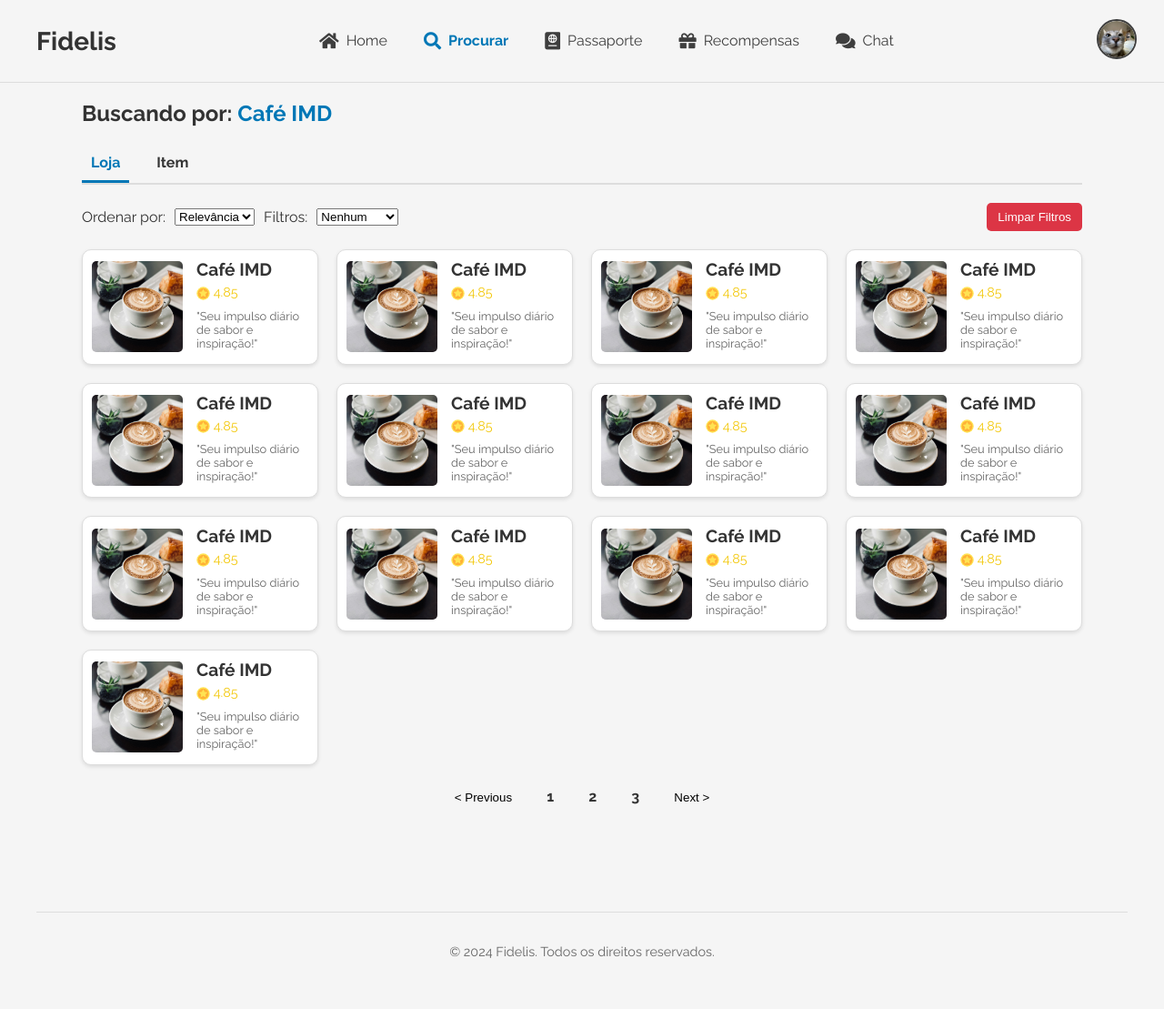
After one commit to thigoai/Fidelis, a PHP site: page /Usuario/resultado.html in a window 1280 px wide. The commit adds this page. Shown: the whole page at 91% size. Run offline with PHP 8.4, Linux system fonts and the light colour scheme; a stand-in replaces the project's code that opens the database connection.

Commit message:
Resultado da pesquisa (só com exemplo provisório)

```diff
--- a/Usuario/chat.html
+++ b/Usuario/chat.html
@@ -81,5 +81,6 @@
     </div>
     <script src="../script/pesquisa.js"></script>
     <script src="../script/perfil.js"></script>
+    <script src="../script/resultado.js"></script>
 </body>
 </html>
--- a/Usuario/hub.html
+++ b/Usuario/hub.html
@@ -147,14 +147,12 @@
                 <button id="next3" class="scroll-btn right" onclick="scrollCarousel('carousel3', 1, 'prev3', 'next3')">&gt;</button>
             </div>
         </section>
-
-
-        <!-- Rodapé -->
         <footer class="main-footer">
             <p>&copy; 2024 Fidelis. Todos os direitos reservados.</p>
         </footer>
     </div>
     <script src="../script/pesquisa.js"></script>
     <script src="../script/perfil.js"></script>
+    <script src="../script/resultado.js"></script>
 </body>
 </html>
--- a/Usuario/loja.html
+++ b/Usuario/loja.html
@@ -180,5 +180,6 @@
         <script src="../script/loja.js"></script>
         <script src="../script/pesquisa.js"></script>
         <script src="../script/perfil.js"></script>
+        <script src="../script/resultado.js"></script>
 </body>
 </html>
--- a/Usuario/passaport.html
+++ b/Usuario/passaport.html
@@ -64,5 +64,6 @@
     </div>
     <script src="../script/pesquisa.js"></script>
     <script src="../script/perfil.js"></script>
+    <script src="../script/resultado.js"></script>
 </body>
 </html>
--- a/Usuario/perfil.html
+++ b/Usuario/perfil.html
@@ -17,7 +17,7 @@
             <h1 class="logo"><a href="hub.html">Fidelis</a></h1>
             <nav>
                 <ul class="nav-links">
-                    <li><a href="hub.html" class="active"><i class="fas fa-home"></i> Home </a></li>
+                    <li><a href="hub.html"><i class="fas fa-home"></i> Home </a></li>
                     <li><a href="pesquisa.html" id="search-link"><i class="fas fa-search"></i> Procurar</a></li>
                     <li><a href="passaport.html"><i class="fas fa-passport"></i> Passaporte</a></li>
                     <li><a href="recompensas.html"><i class="fas fa-gift"></i> Recompensas</a></li>
--- a/Usuario/recompensas.html
+++ b/Usuario/recompensas.html
@@ -54,5 +54,6 @@
     </div>
     <script src="../script/pesquisa.js"></script>
     <script src="../script/perfil.js"></script>
+    <script src="../script/resultado.js"></script>
 </body>
 </html>
--- /dev/null
+++ b/Usuario/resultado.html
@@ -0,0 +1,199 @@
+<!DOCTYPE html>
+<html lang="pt-br">
+<head>
+    <meta charset="UTF-8">
+    <meta name="viewport" content="width=device-width, initial-scale=1.0">
+    <title>Fidelis - Hub</title>
+    <link rel="stylesheet" href="../css/resultado.css">
+    <link rel="stylesheet" href="../css/header.css">
+    <link href="https://fonts.googleapis.com/css2?family=Raleway:wght@400;700&display=swap" rel="stylesheet">
+    <link href="https://cdnjs.cloudflare.com/ajax/libs/font-awesome/5.15.4/css/all.min.css" rel="stylesheet">
+
+</head>
+<body>
+    <div class="container">
+        <!-- Cabeçalho -->
+        <header class="main-header">
+            <h1 class="logo"><a href="hub.html">Fidelis</a></h1>
+            <nav>
+                <ul class="nav-links">
+                    <li><a href="hub.html"><i class="fas fa-home"></i> Home </a></li>
+                    <li><a href="pesquisa.html" class="active" id="search-link"><i class="fas fa-search"></i> Procurar</a></li>
+                    <li><a href="passaport.html"><i class="fas fa-passport"></i> Passaporte</a></li>
+                    <li><a href="recompensas.html"><i class="fas fa-gift"></i> Recompensas</a></li>
+                    <li><a href="chat.html"><i class="fas fa-comments"></i> Chat</a></li>
+                </ul>
+            </nav>
+            <div class="profile-container">
+                <img src="../images/profile.jpg" alt="Foto de Perfil" class="profile-picture" id="profilePicture">
+                <div class="dropdown-menu" id="dropdownMenu">
+                  <ul>
+                    <li><a href="perfil.html">Meu Perfil</a></li>
+                    <li><a href="#">Configurações</a></li>
+                    <li><a href="#">Sair</a></li>
+                  </ul>
+                </div>
+            </div>
+        </header>
+
+        <div class="search-container">
+            <div class="search-bar" id="search-bar" style="display: none;">
+                <input type="text" placeholder="Digite para pesquisar..." id="search-input">
+            </div>
+        </div>
+
+        <main class="resultado-container">
+            <h2>Buscando por: <span class="highlight">Café IMD</span></h2>
+
+            <nav class="tabs">
+                <a href="#" class="tab active">Loja</a>
+                <a href="#" class="tab">Item</a>
+            </nav>
+
+            <div class="filtros">
+                <div class="filtros-controles">
+                    <label for="ordenar">Ordenar por:</label>
+                    <select id="ordenar" aria-placeholder="Ordenar por:">
+                        <option value="relevancia">Relevância</option>
+                        <option value="avaliacao">Avaliação</option>
+                    </select>
+
+                    <label for="filtros">Filtros:</label>
+                    <select id="filtros">
+                        <option value="nenhum">Nenhum</option>
+                        <option value="promo">Promoções</option>
+                    </select>
+                </div>
+                <button id="limparFiltros">Limpar Filtros</button>
+            </div>
+
+            <section class="resultados">
+                <div class="grid">
+                    <!-- Exemplo de cartão -->
+                    <div class="card">
+                        <img src="../images/cafe.jpg" alt="Café IMD">
+                        <div class="card-content">
+                            <h3>Café IMD</h3>
+                            <p><span><img src="../images/estrela.svg" style="width: 15px; height: auto;vertical-align: middle;"> 4.85</span></p>
+                            <p>"Seu impulso diário de sabor e inspiração!"</p>
+                        </div>
+                    </div>
+                    <div class="card">
+                        <img src="../images/cafe.jpg" alt="Café IMD">
+                        <div class="card-content">
+                            <h3>Café IMD</h3>
+                            <p><span><img src="../images/estrela.svg" style="width: 15px; height: auto;vertical-align: middle;"> 4.85</span></p>
+                            <p>"Seu impulso diário de sabor e inspiração!"</p>
+                        </div>
+                    </div>
+                    <div class="card">
+                        <img src="../images/cafe.jpg" alt="Café IMD">
+                        <div class="card-content">
+                            <h3>Café IMD</h3>
+                            <p><span><img src="../images/estrela.svg" style="width: 15px; height: auto;vertical-align: middle;"> 4.85</span></p>
+                            <p>"Seu impulso diário de sabor e inspiração!"</p>
+                        </div>
+                    </div>
+                    <div class="card">
+                        <img src="../images/cafe.jpg" alt="Café IMD">
+                        <div class="card-content">
+                            <h3>Café IMD</h3>
+                            <p><span><img src="../images/estrela.svg" style="width: 15px; height: auto;vertical-align: middle;"> 4.85</span></p>
+                            <p>"Seu impulso diário de sabor e inspiração!"</p>
+                        </div>
+                    </div>
+                    <div class="card">
+                        <img src="../images/cafe.jpg" alt="Café IMD">
+                        <div class="card-content">
+                            <h3>Café IMD</h3>
+                            <p><span><img src="../images/estrela.svg" style="width: 15px; height: auto;vertical-align: middle;"> 4.85</span></p>
+                            <p>"Seu impulso diário de sabor e inspiração!"</p>
+                        </div>
+                    </div>
+                    <div class="card">
+                        <img src="../images/cafe.jpg" alt="Café IMD">
+                        <div class="card-content">
+                            <h3>Café IMD</h3>
+                            <p><span><img src="../images/estrela.svg" style="width: 15px; height: auto;vertical-align: middle;"> 4.85</span></p>
+                            <p>"Seu impulso diário de sabor e inspiração!"</p>
+                        </div>
+                    </div>
+                    <div class="card">
+                        <img src="../images/cafe.jpg" alt="Café IMD">
+                        <div class="card-content">
+                            <h3>Café IMD</h3>
+                            <p><span><img src="../images/estrela.svg" style="width: 15px; height: auto;vertical-align: middle;"> 4.85</span></p>
+                            <p>"Seu impulso diário de sabor e inspiração!"</p>
+                        </div>
+                    </div>
+                    <div class="card">
+                        <img src="../images/cafe.jpg" alt="Café IMD">
+                        <div class="card-content">
+                            <h3>Café IMD</h3>
+                            <p><span><img src="../images/estrela.svg" style="width: 15px; height: auto;vertical-align: middle;"> 4.85</span></p>
+                            <p>"Seu impulso diário de sabor e inspiração!"</p>
+                        </div>
+                    </div>
+                    <div class="card">
+                        <img src="../images/cafe.jpg" alt="Café IMD">
+                        <div class="card-content">
+                            <h3>Café IMD</h3>
+                            <p><span><img src="../images/estrela.svg" style="width: 15px; height: auto;vertical-align: middle;"> 4.85</span></p>
+                            <p>"Seu impulso diário de sabor e inspiração!"</p>
+                        </div>
+                    </div>
+                    <div class="card">
+                        <img src="../images/cafe.jpg" alt="Café IMD">
+                        <div class="card-content">
+                            <h3>Café IMD</h3>
+                            <p><span><img src="../images/estrela.svg" style="width: 15px; height: auto;vertical-align: middle;"> 4.85</span></p>
+                            <p>"Seu impulso diário de sabor e inspiração!"</p>
+                        </div>
+                    </div>
+                    <div class="card">
+                        <img src="../images/cafe.jpg" alt="Café IMD">
+                        <div class="card-content">
+                            <h3>Café IMD</h3>
+                            <p><span><img src="../images/estrela.svg" style="width: 15px; height: auto;vertical-align: middle;"> 4.85</span></p>
+                            <p>"Seu impulso diário de sabor e inspiração!"</p>
+                        </div>
+                    </div>
+                    <div class="card">
+                        <img src="../images/cafe.jpg" alt="Café IMD">
+                        <div class="card-content">
+                            <h3>Café IMD</h3>
+                            <p><span><img src="../images/estrela.svg" style="width: 15px; height: auto;vertical-align: middle;"> 4.85</span></p>
+                            <p>"Seu impulso diário de sabor e inspiração!"</p>
+                        </div>
+                    </div>
+                    <div class="card">
+                        <img src="../images/cafe.jpg" alt="Café IMD">
+                        <div class="card-content">
+                            <h3>Café IMD</h3>
+                            <p><span><img src="../images/estrela.svg" style="width: 15px; height: auto;vertical-align: middle;"> 4.85</span></p>
+                            <p>"Seu impulso diário de sabor e inspiração!"</p>
+                        </div>
+                    </div>
+
+                </div>
+            </section>
+
+            <nav class="paginacao">
+                <button>&lt; Previous</button>
+                <span>1</span>
+                <span>2</span>
+                <span>3</span>
+                <button>Next &gt;</button>
+            </nav>
+        </main>
+
+        <footer class="main-footer">
+            <p>&copy; 2024 Fidelis. Todos os direitos reservados.</p>
+        </footer>
+    </div>
+
+    <script src="../script/pesquisa.js"></script>
+    <script src="../script/perfil.js"></script>
+    <script src="../script/resultado.js"></script>
+</body>
+</html>
--- /dev/null
+++ b/css/resultado.css
@@ -0,0 +1,189 @@
+/* Global Styles */
+body {
+    font-family: 'Raleway', sans-serif;
+    margin: 0;
+    padding: 0;
+    background: #f5f5f5;
+    color: #333;
+}
+
+.container {
+    width: 100%;
+    max-width: 1200px;
+    margin: 0 auto;
+    padding: 20px;
+}
+
+
+/* Footer */
+.main-footer {
+    text-align: center;
+    padding: 20px 0;
+    margin-top: 40px;
+    border-top: 1px solid #ddd;
+    font-size: 0.9rem;
+    color: #666;
+}
+
+.search-container {
+    position: relative;
+    width: 100%;
+    margin-top: 20px;
+    display: flex;
+    justify-content: center;
+    align-items: center;
+}
+
+.search-bar {
+    position: relative;
+    width: 100%;
+    max-width: 700px;
+}
+
+#search-input {
+    width: 100%;
+    padding: 10px 40px;
+    font-size: 16px;
+    border: 1px solid #ddd;
+    border-radius: 30px;
+    box-sizing: border-box;
+    outline: none;
+}
+
+.search-icon {
+    position: absolute;
+    left: 15px;
+    top: 50%;
+    transform: translateY(-50%);
+    width: 20px;
+    height: 20px;
+    color: #555;
+    pointer-events: none;
+}
+
+
+.resultado-container {
+    max-width: 1200px;
+    margin: 0 auto;
+    padding: 50px;
+    font-family: 'Raleway', sans-serif;
+}
+
+/* Destaque na palavra pesquisada */
+.highlight {
+    color: #0077b6;
+    font-weight: bold;
+}
+
+.filtros {
+    display: flex;
+    justify-content: space-between;
+    align-items: center;
+    margin-bottom: 20px;
+}
+
+.filtros-controles {
+    display: flex;
+    gap: 10px;
+}
+
+#limparFiltros {
+    background-color: #dc3545;
+    color: #fff;
+    padding: 8px 12px;
+    border: none;
+    border-radius: 5px;
+    cursor: pointer;
+}
+
+#limparFiltros:hover {
+    background-color: #c82333;
+}
+
+.tabs {
+    display: flex;
+    gap: 20px;
+    margin-bottom: 20px;
+    border-bottom: 2px solid #ddd;
+}
+
+.tab {
+    text-decoration: none;
+    padding: 10px;
+    color: #333;
+    font-weight: bold;
+    cursor: pointer;
+}
+
+.tab.active {
+    color: #0077b6;
+    border-bottom: 3px solid #0077b6;
+}
+
+.resultados .grid {
+    display: grid;
+    grid-template-columns: repeat(auto-fit, minmax(250px, 1fr));
+    gap: 20px;
+}
+
+
+.card {
+    display: flex;
+    align-items: center;
+    background: #fff;
+    border: 1px solid #ddd;
+    border-radius: 10px;
+    padding: 10px;
+    text-align: left;
+    box-shadow: 0 2px 4px rgba(0, 0, 0, 0.1);
+    gap: 15px;
+}
+
+.card img {
+    width: 100px;
+    height: 100px;
+    border-radius: 5%;
+    object-fit: cover;
+}
+
+
+.card-content {
+    display: flex;
+    flex-direction: column;
+    justify-content: center;
+    flex: 1;
+}
+
+.card-content h3 {
+    font-size: 1.2rem;
+    margin: 0;
+    color: #333;
+}
+.card span{
+    font-size: 0.9rem;
+    color: #f3c90f;
+}
+.card-content p {
+    font-size: 0.8rem;
+    color: #666;
+    margin: 5px 0;
+}
+
+
+.paginacao {
+    text-align: center;
+    margin: 20px 0;
+}
+
+.paginacao button, .paginacao span {
+    margin: 0 5px;
+    padding: 8px 12px;
+    border: none;
+    background: #f5f5f5;
+    cursor: pointer;
+}
+
+.paginacao span {
+    font-weight: bold;
+    color: #333;
+}
```
Also changed, not shown: css/perfil.css (+0 -69 lines), script/pesquisa.js (+9 -0 lines), script/resultado.js (added, +10 -0 lines), css/login.css (line endings or trailing spaces), images/estrela.svg (added).
